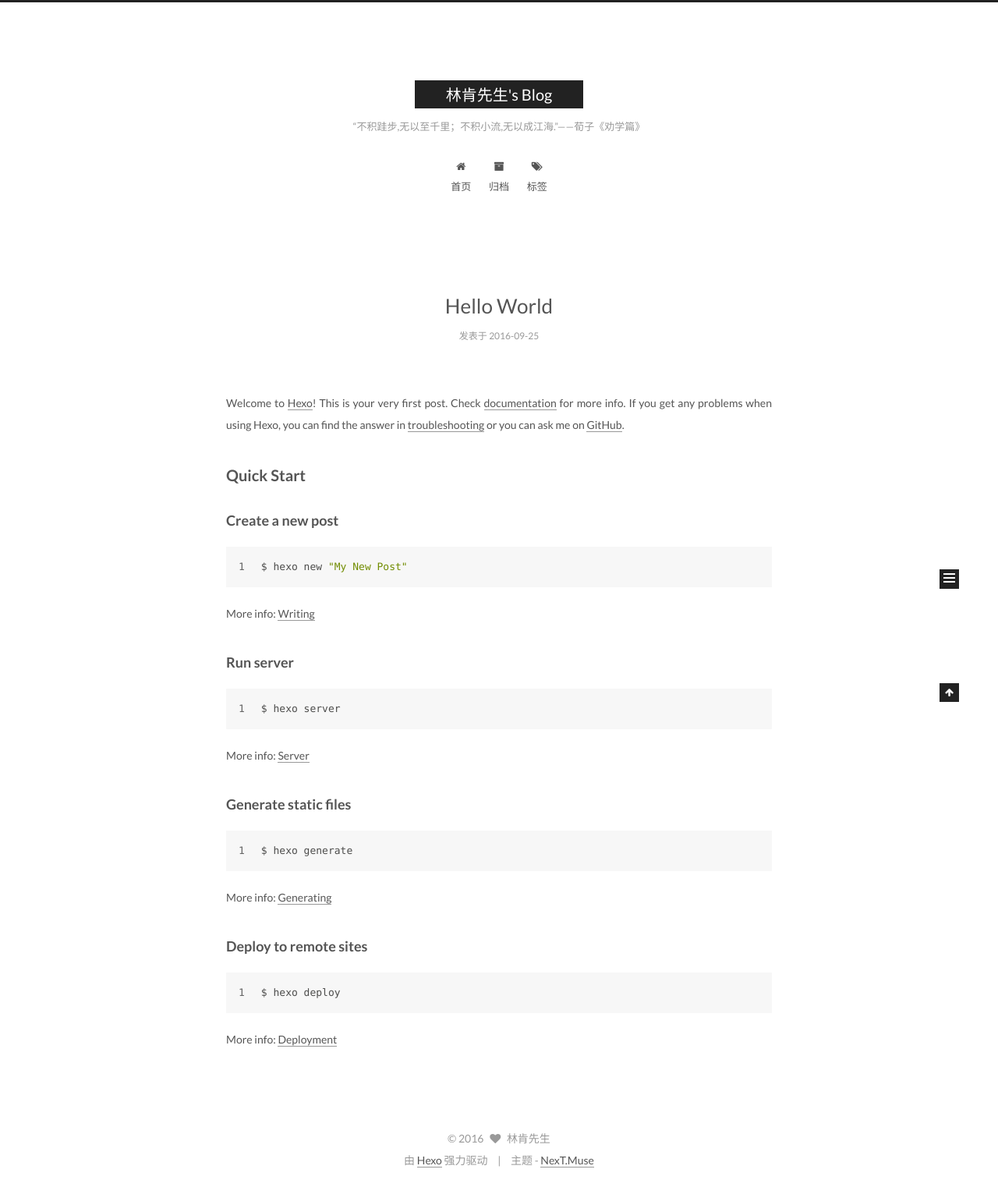
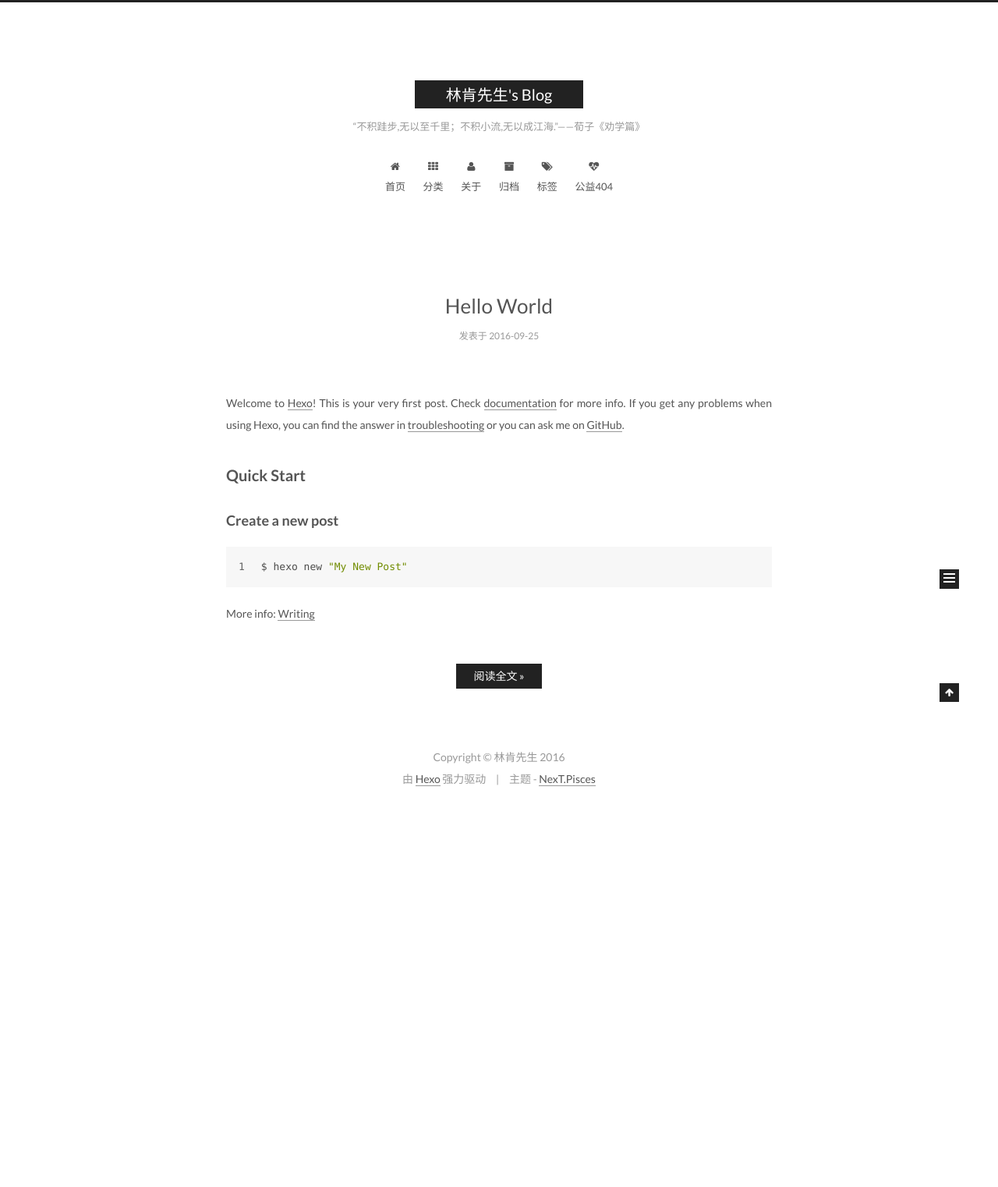
Before and after one commit to familyld/familyld.github.io_old, a plain HTML site: page index.html in a window 1280 px wide. Shown: the whole page at 78% size. After the commit the page ends 1033 px from the top, so only its background shows below. Drawn offline with Linux system fonts and the light colour scheme.

Commit message:
Site updated: 2016-09-25 18:32:31

```diff
--- a/index.html
+++ b/index.html
@@ -5,7 +5,7 @@
 
 
 
-<html class="theme-next muse use-motion">
+<html class="theme-next pisces use-motion">
 <head>
   <meta charset="UTF-8"/>
 <meta http-equiv="X-UA-Compatible" content="IE=edge,chrome=1" />
@@ -96,8 +96,8 @@
 <script type="text/javascript" id="hexo.configuration">
   var NexT = window.NexT || {};
   var CONFIG = {
-    scheme: 'Muse',
-    sidebar: {"position":"left","display":"post"},
+    scheme: 'Pisces',
+    sidebar: {"position":"right","display":"post"},
     fancybox: true,
     motion: true,
     duoshuo: {
@@ -133,7 +133,7 @@
 
 
 
-  <div class="container one-collumn sidebar-position-left
+  <div class="container one-collumn sidebar-position-right
    page-home
  ">
     <div class="headband"></div>
@@ -177,6 +177,26 @@
         </li>
 
 
+        <li class="menu-item menu-item-categories">
+          <a href="/categories" rel="section">
+
+              <i class="menu-item-icon fa fa-fw fa-th"></i> <br />
+
+            分类
+          </a>
+        </li>
+
+
+        <li class="menu-item menu-item-about">
+          <a href="/about" rel="section">
+
+              <i class="menu-item-icon fa fa-fw fa-user"></i> <br />
+
+            关于
+          </a>
+        </li>
+
+
         <li class="menu-item menu-item-archives">
           <a href="/archives" rel="section">
 
@@ -193,6 +213,16 @@
               <i class="menu-item-icon fa fa-fw fa-tags"></i> <br />
 
             标签
+          </a>
+        </li>
+
+
+        <li class="menu-item menu-item-commonweal">
+          <a href="/404.html" rel="section">
+
+              <i class="menu-item-icon fa fa-fw fa-heartbeat"></i> <br />
+
+            公益404
           </a>
         </li>
 
@@ -278,18 +308,14 @@
 
 
 
-
-            <p>Welcome to <a href="https://hexo.io/" target="_blank" rel="external">Hexo</a>! This is your very first post. Check <a href="https://hexo.io/docs/" target="_blank" rel="external">documentation</a> for more info. If you get any problems when using Hexo, you can find the answer in <a href="https://hexo.io/docs/troubleshooting.html" target="_blank" rel="external">troubleshooting</a> or you can ask me on <a href="https://github.com/hexojs/hexo/issues" target="_blank" rel="external">GitHub</a>.</p>
+          <p>Welcome to <a href="https://hexo.io/">Hexo</a>! This is your very first post. Check <a href="https://hexo.io/docs/">documentation</a> for more info. If you get any problems when using Hexo, you can find the answer in <a href="https://hexo.io/docs/troubleshooting.html">troubleshooting</a> or you can ask me on <a href="https://github.com/hexojs/hexo/issues">GitHub</a>.</p>
 <h2 id="Quick-Start"><a href="#Quick-Start" class="headerlink" title="Quick Start"></a>Quick Start</h2><h3 id="Create-a-new-post"><a href="#Create-a-new-post" class="headerlink" title="Create a new post"></a>Create a new post</h3><figure class="highlight bash"><table><tr><td class="gutter"><pre><div class="line">1</div></pre></td><td class="code"><pre><div class="line">$ hexo new <span class="string">"My New Post"</span></div></pre></td></tr></table></figure>
-<p>More info: <a href="https://hexo.io/docs/writing.html" target="_blank" rel="external">Writing</a></p>
-<h3 id="Run-server"><a href="#Run-server" class="headerlink" title="Run server"></a>Run server</h3><figure class="highlight bash"><table><tr><td class="gutter"><pre><div class="line">1</div></pre></td><td class="code"><pre><div class="line">$ hexo server</div></pre></td></tr></table></figure>
-<p>More info: <a href="https://hexo.io/docs/server.html" target="_blank" rel="external">Server</a></p>
-<h3 id="Generate-static-files"><a href="#Generate-static-files" class="headerlink" title="Generate static files"></a>Generate static files</h3><figure class="highlight bash"><table><tr><td class="gutter"><pre><div class="line">1</div></pre></td><td class="code"><pre><div class="line">$ hexo generate</div></pre></td></tr></table></figure>
-<p>More info: <a href="https://hexo.io/docs/generating.html" target="_blank" rel="external">Generating</a></p>
-<h3 id="Deploy-to-remote-sites"><a href="#Deploy-to-remote-sites" class="headerlink" title="Deploy to remote sites"></a>Deploy to remote sites</h3><figure class="highlight bash"><table><tr><td class="gutter"><pre><div class="line">1</div></pre></td><td class="code"><pre><div class="line">$ hexo deploy</div></pre></td></tr></table></figure>
-<p>More info: <a href="https://hexo.io/docs/deployment.html" target="_blank" rel="external">Deployment</a></p>
-
-
+<p>More info: <a href="https://hexo.io/docs/writing.html">Writing</a>
+          <div class="post-more-link text-center">
+            <a class="btn" href="/2016/09/25/hello-world/#more" rel="contents">
+              阅读全文 &raquo;
+            </a>
+          </div>
 
 
     </div>
@@ -349,7 +375,7 @@
       <section class="site-overview sidebar-panel  sidebar-panel-active ">
         <div class="site-author motion-element" itemprop="author" itemscope itemtype="http://schema.org/Person">
           <img class="site-author-image" itemprop="image"
-               src="/images/avatar.gif"
+               src="http://oe0e8k1nf.bkt.clouddn.com/avator-lion.jpg"
                alt="林肯先生" />
           <p class="site-author-name" itemprop="name">林肯先生</p>
           <p class="site-description motion-element" itemprop="description"></p>
@@ -396,12 +422,10 @@
       <div class="footer-inner">
         <div class="copyright" >
 
-  &copy;
+  Copyright &copy;
+  <span class="author" itemprop="copyrightHolder">林肯先生</span>
+
   <span itemprop="copyrightYear">2016</span>
-  <span class="with-love">
-    <i class="fa fa-heart"></i>
-  </span>
-  <span class="author" itemprop="copyrightHolder">林肯先生</span>
 </div>
 
 <div class="powered-by">
@@ -411,7 +435,7 @@
 <div class="theme-info">
   主题 -
   <a class="theme-link" href="https://github.com/iissnan/hexo-theme-next">
-    NexT.Muse
+    NexT.Pisces
   </a>
 </div>
 
@@ -478,6 +502,13 @@
 
 
 
+  <script type="text/javascript" src="/js/src/affix.js?v=5.0.1"></script>
+
+  <script type="text/javascript" src="/js/src/schemes/pisces.js?v=5.0.1"></script>
+
+
+
+
 
 
 
```
Also changed, not shown: 2016/09/25/hello-world/index.html (+48 -13 lines), archives/2016/09/index.html (+46 -11 lines), archives/2016/index.html (+46 -11 lines), archives/index.html (+46 -11 lines).
